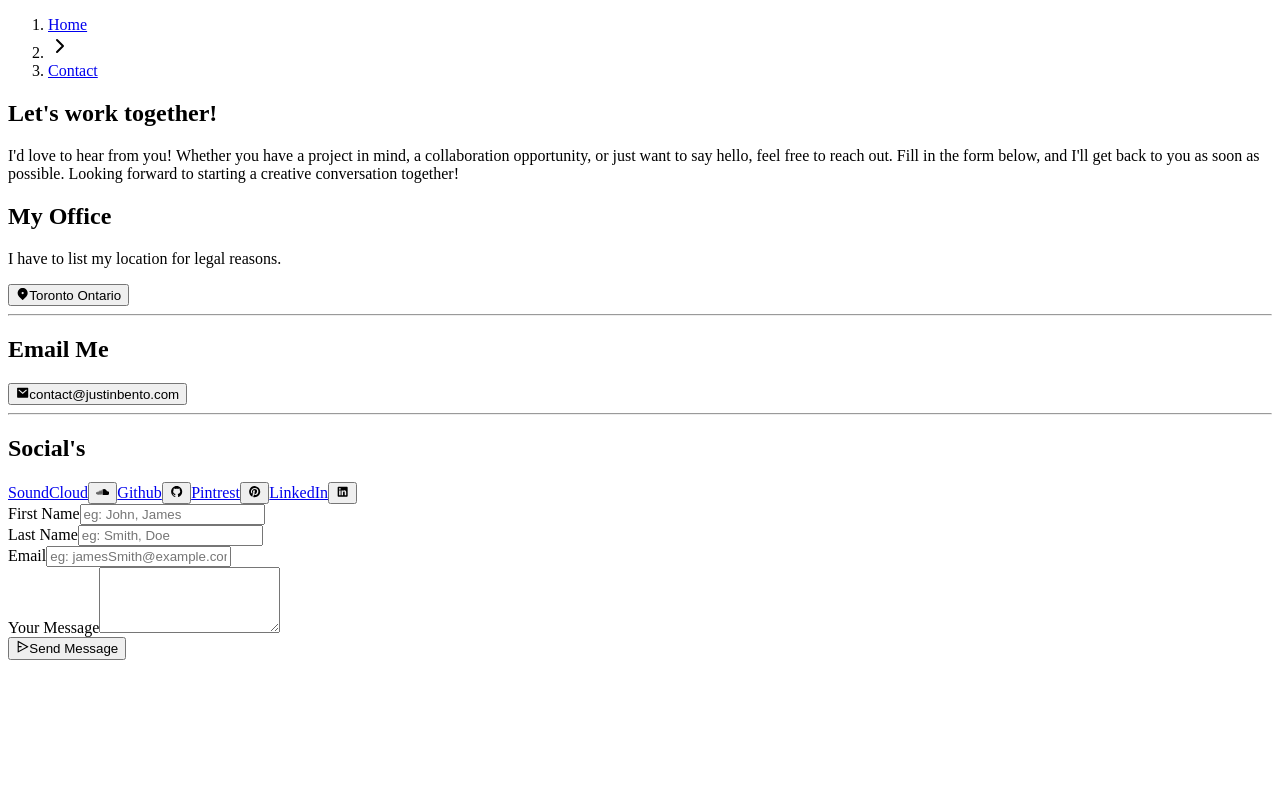
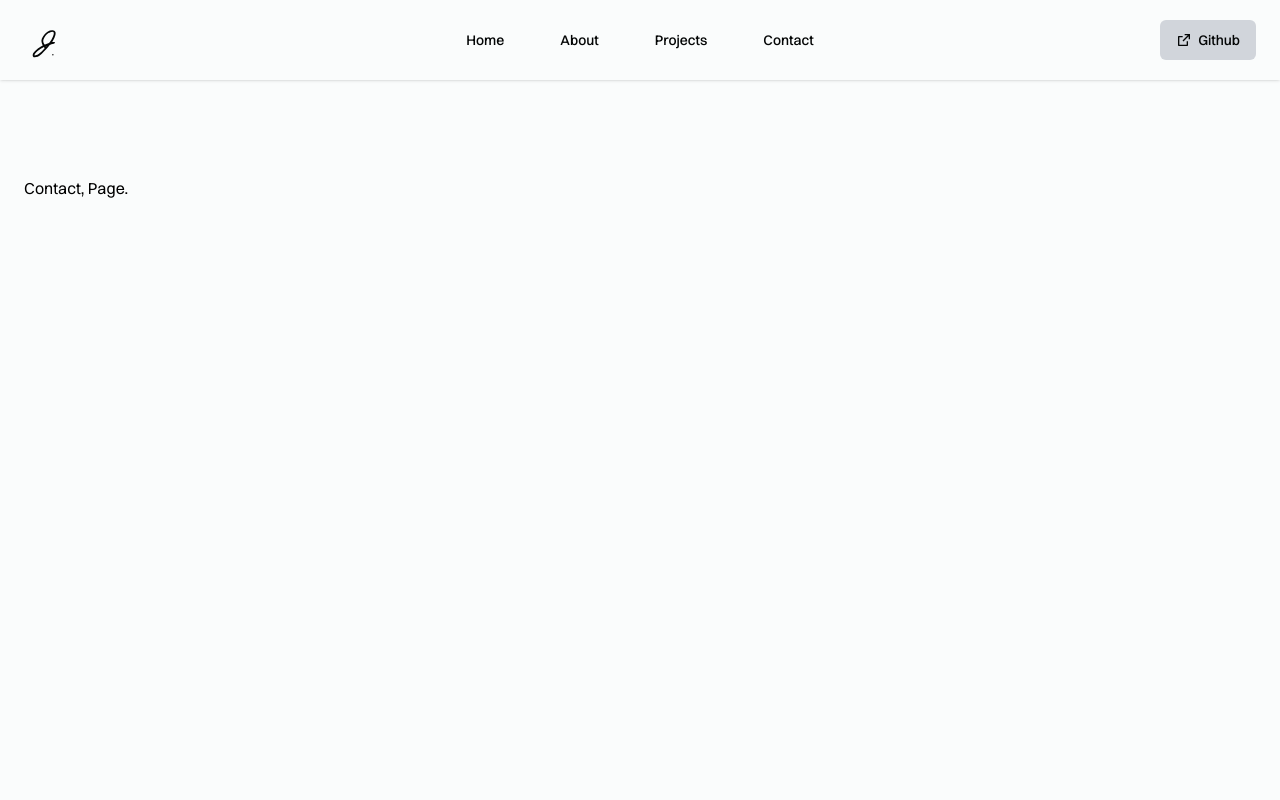
Before and after one commit to Justin-Bento/portfolio, a Next.js app: page /contact in a window 1280 px wide. Shown: the top 800 px of the page. Built offline with nearby package versions, Linux system fonts and the light colour scheme.

Commit message:
Created contact route with a default page.

```diff
--- /dev/null
+++ b/app/contact/page.tsx
@@ -0,0 +1,22 @@
+import React from "react";
+import type { Metadata } from "next";
+import Footer from "@/components/Footer";
+import Header from "@/components/Header";
+
+export const metadata: Metadata = {
+  title: "Justin Bento - Contact",
+  description:
+    "Join me on an journey from multimedia design to web development. Explore interactive digital media with a passion for coding.",
+};
+
+export default function page() {
+  return (
+    <>
+      <Header />
+      <main className="min-h-dvh container px-6 mx-auto my-24">
+        <h1 className="">Contact, Page.</h1>
+      </main>
+      <Footer />
+    </>
+  );
+}
--- a/components/contactform.tsx
+++ /dev/null
@@ -1,100 +0,0 @@
-import { Input } from "@/components/ui/input";
-import { Label } from "@/components/ui/label";
-import { Textarea } from "@/components/ui/textarea";
-import { Button } from "@/components/ui/button";
-import { useForm } from "react-hook-form";
-import { useForm as useFormspree } from "@formspree/react";
-import ThankYou from "@/layout/ThankYou";
-import { RiSendPlane2Line } from "react-icons/ri";
-
-type FormInputs = {
-  firstName: string;
-  lastName: string;
-  Email: string;
-  Message: string;
-};
-
-export default function ContactForm() {
-  const [serverState, sendToFormspree] = useFormspree(`${process.env.NEXT_PUBLIC_FORM_DATA}`); // replace
-  const {
-    register,
-    handleSubmit,
-    formState: { errors },
-  } = useForm<FormInputs>();
-  // If the form submission is successful, redirect to the ThankYouPage
-  if (serverState.succeeded) {
-    return <ThankYou />;
-  }
-
-  return (
-    <>
-      <form onSubmit={handleSubmit(sendToFormspree)} method="POST" className="w-full h-auto ">
-        <div className="flex flex-col gap-6">
-          <div data-form="last-name" className="">
-            <Label htmlFor="first-name" defaultValue="First_Name">
-              First Name
-            </Label>
-            <Input
-              type="text"
-              {...register("firstName")}
-              id="first-name"
-              autoComplete="given-name"
-              placeholder="eg: John, James"
-              className="ring-1 ring-black dark:ring-white/70 mt-1.5"
-            />
-          </div>
-          <div data-form="first-name" className="">
-            <Label htmlFor="last-name" defaultValue="Last_Name">
-              Last Name
-            </Label>
-            <Input
-              type="text"
-              {...register("lastName")}
-              id="last-name"
-              autoComplete="family-name"
-              placeholder="eg: Smith, Doe"
-              className="ring-1 ring-black dark:ring-white/70 mt-1.5"
-            />
-          </div>
-
-          <div className="sm:col-span-2">
-            <Label htmlFor="email">Email</Label>
-            <Input
-              type="email"
-              id="email"
-              autoComplete="email"
-              {...register("Email", { required: true })}
-              placeholder="eg: jamesSmith@example.com"
-              className="ring-1 ring-black dark:ring-white/70 mt-1.5"
-            />
-            {errors.Email && (
-              <span className="text-xs text-red-500 font-medium dark:text-red-400 uppercase tracking-wide">
-                * EMail is required
-              </span>
-            )}
-          </div>
-          <div data-form="user-message" className="sm:col-span-2">
-            <Label htmlFor="message">Your Message</Label>
-            <Textarea
-              id="message"
-              rows={4}
-              {...register("Message", { required: true })}
-              className="ring-1 ring-black dark:ring-white/70 mt-1.5"
-            />
-            {errors.Message && (
-              <span className="text-xs text-red-500 font-medium dark:text-red-400 uppercase tracking-wide">
-                * Your Message is required
-              </span>
-            )}
-          </div>
-          <div data-form="user-message" className="sm:col-span-2">
-            <Button type="submit" variant="default" className="flex items-center gap-2 dark:bg-white dark:text-black">
-              <RiSendPlane2Line className="size-4" />
-              Send Message
-            </Button>
-          </div>
-        </div>
-      </form>
-    </>
-  );
-}
--- a/pages/contact.tsx
+++ /dev/null
@@ -1,126 +0,0 @@
-import ContactForm from "@/components/ContactForm";
-import Head from "next/head";
-import Link from "next/link";
-import React from "react";
-import { RiMailFill, RiMapPin2Fill } from "react-icons/ri";
-import { footer_navigation } from "@/lib/data";
-import { Button } from "@/components/ui/button";
-import {
-  Breadcrumb,
-  BreadcrumbList,
-  BreadcrumbItem,
-  BreadcrumbLink,
-  BreadcrumbSeparator,
-} from "@/components/ui/breadcrumb";
-
-export default function Contact() {
-  return (
-    <>
-      <Head>
-        <title>Justin Bento - Contact</title>
-        <meta name="title" content={`Justin Bento - Contact`} />
-        <meta
-          name="description"
-          content="Join me on an journey from multimedia design to web development. Explore interactive digital media with a passion for coding. "
-        />
-      </Head>
-      <main className=" my-16 flex items-center [min-height:100dvh;]">
-        <section className="container mx-auto">
-          <div id="heading" className="space-y-4 col-span-2">
-            <Breadcrumb>
-              <BreadcrumbList>
-                <BreadcrumbItem>
-                  <BreadcrumbLink
-                    href="/"
-                    className="font-medium text-black dark:text-white"
-                  >
-                    Home
-                  </BreadcrumbLink>
-                </BreadcrumbItem>
-                <BreadcrumbSeparator />
-                <BreadcrumbItem>
-                  <BreadcrumbLink
-                    href="/Projects"
-                    className="font-medium text-primary dark:text-accent"
-                  >
-                    Contact
-                  </BreadcrumbLink>
-                </BreadcrumbItem>
-              </BreadcrumbList>
-            </Breadcrumb>
-            <h1 className="text-5xl font-extrabold tracking-tight capitalize dark:text-white">
-              Let&#39;s work together!
-            </h1>
-            <p className="text-base leading-7 max-w-5xl">
-              I&#39;d love to hear from you! Whether you have a project in mind,
-              a collaboration opportunity, or just want to say hello, feel free
-              to reach out. Fill in the form below, and I&#39;ll get back to you
-              as soon as possible. Looking forward to starting a creative
-              conversation together!
-            </p>
-          </div>
-          <div className="grid lg:grid-cols-2 gap-16 my-16">
-            <div
-              id="contact-information"
-              className="overflow-hidden ring-1 ring-black dark:ring-gray-50 rounded-lg"
-            >
-              <div className="px-4 py-5 sm:p-6 ">
-                <h2 className="text-base font-semibold capitalize font-display dark:text-primary-40">
-                  My Office
-                </h2>
-                <p className="mt-2 text-base dark:text-primary-40">
-                  I have to list my location for legal reasons.
-                </p>
-                <Button
-                  variant="ghost"
-                  className="inline-flex items-center gap-2 mt-2 "
-                >
-                  <RiMapPin2Fill />
-                  Toronto Ontario
-                </Button>
-                <hr className="my-6 border-1 border-black dark:border-gray-50" />
-                <h2 className="text-base font-semibold capitalize font-display ">
-                  Email Me
-                </h2>
-                <Button
-                  variant="ghost"
-                  className="inline-flex items-center gap-2 mt-2 normal-case "
-                >
-                  <RiMailFill />
-                  contact@justinbento.com
-                </Button>
-                <hr className="my-6 border-1 border-black dark:border-gray-50" />
-                <h2 className="text-base font-semibold capitalize font-display ">
-                  Social&#39;s
-                </h2>
-                <div className="flex items-center gap-2 mt-4">
-                  {footer_navigation.map((item: any) => (
-                    <Link
-                      key={item.name}
-                      href={item.href}
-                      className="transition-all hover:opacity-80"
-                      target="_blank"
-                      aria-label="external-link-to-social-media"
-                    >
-                      <span className="sr-only">{item.name}</span>
-                      <Button
-                        variant="outline"
-                        size="icon"
-                        className="border-primary-50"
-                      >
-                        <item.icon className="w-6 h-6" aria-hidden="true" />
-                      </Button>
-                    </Link>
-                  ))}
-                </div>
-              </div>
-            </div>
-            <div id="contact-form" className="">
-              <ContactForm />
-            </div>
-          </div>
-        </section>
-      </main>
-    </>
-  );
-}
```
